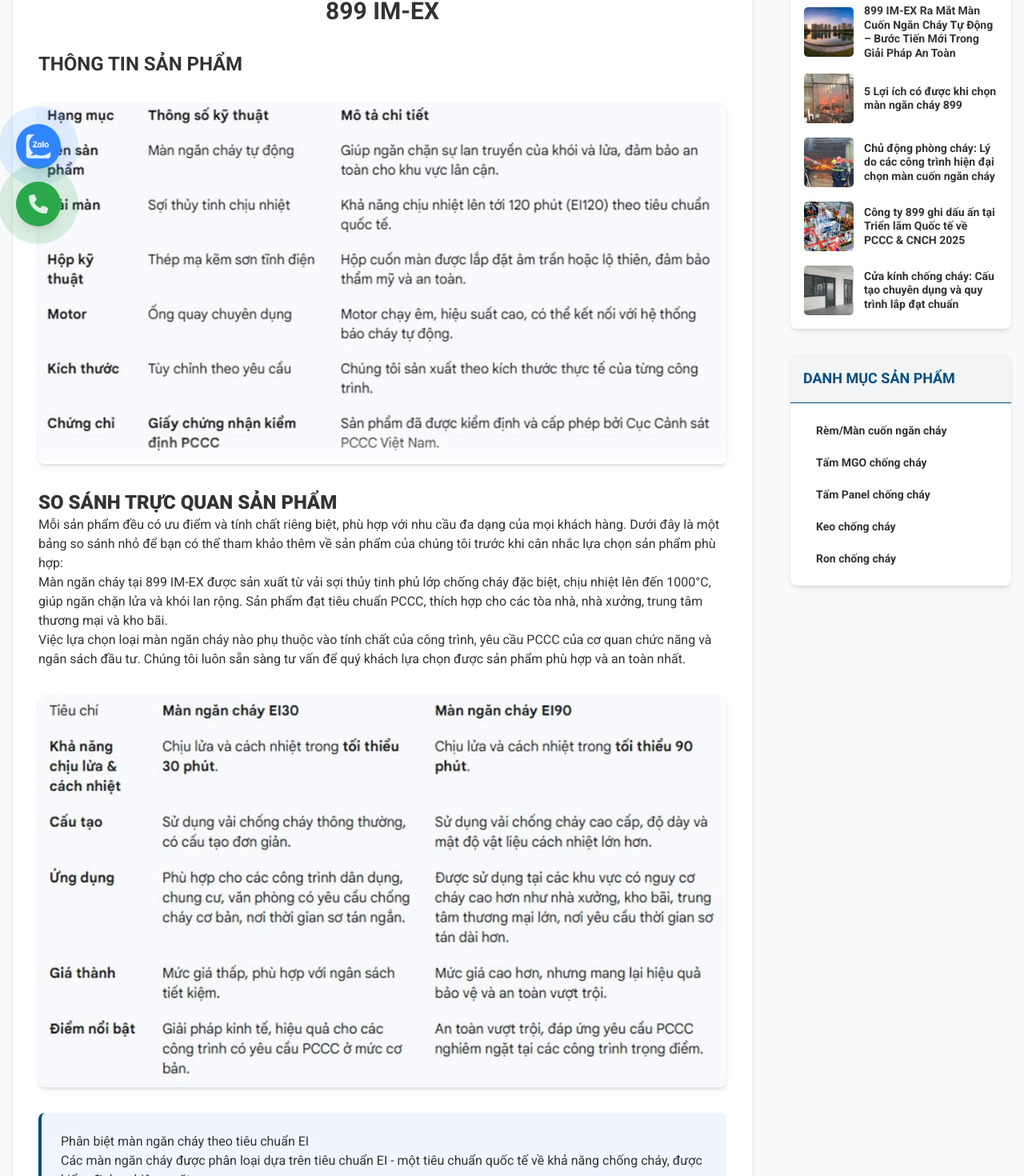
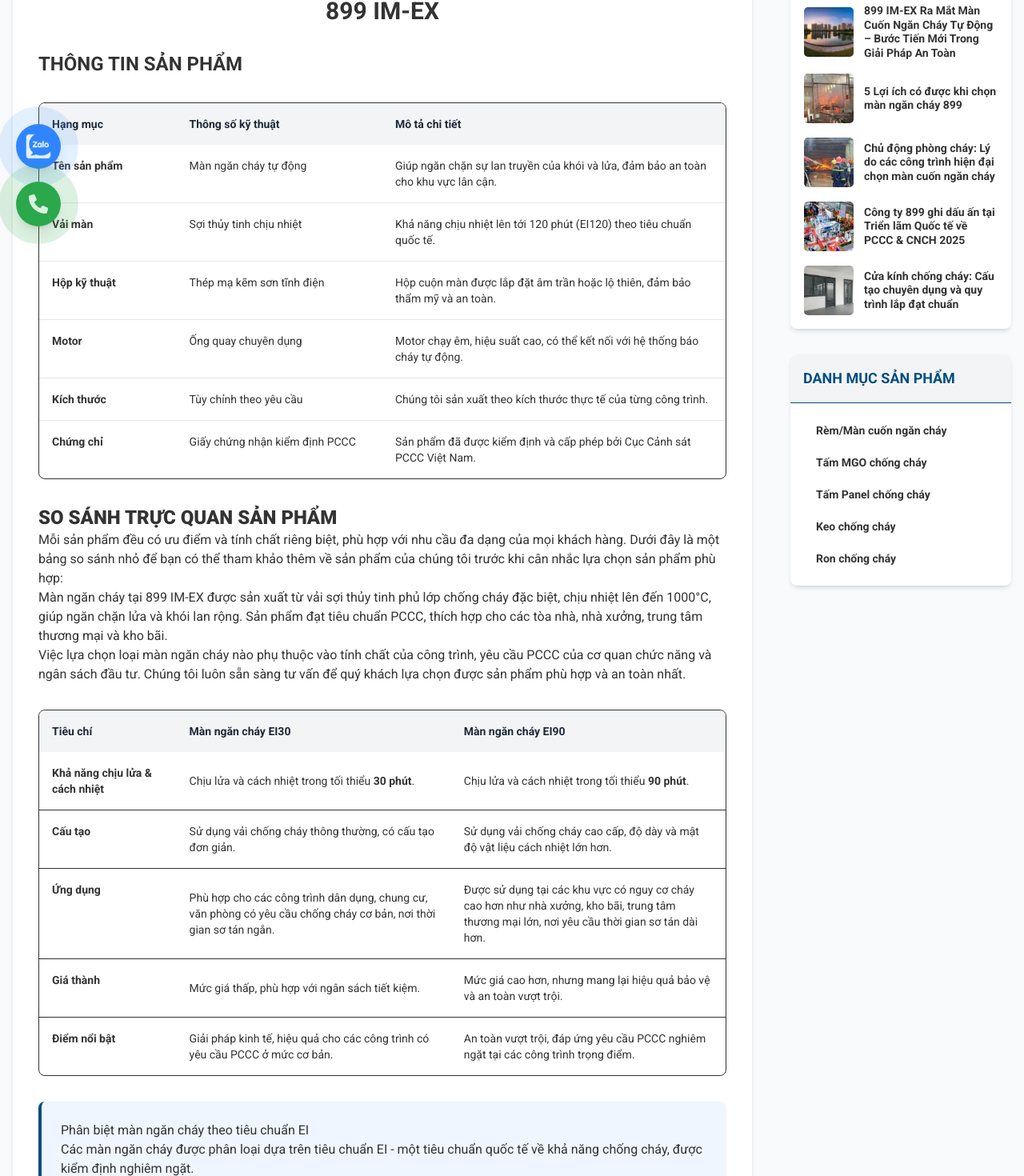
Before and after one commit to VuHoangPhuongz/xnk899-panel, a Next.js app: page /bao-gia in a window 1280 px wide. Shown: the part 497-1967 px from the top of the page at 80% size. Built offline with nearby package versions, Linux system fonts and the light colour scheme.

Commit message:
22/08/2025

```diff
--- a/app/bao-gia/page.tsx
+++ b/app/bao-gia/page.tsx
@@ -27,9 +27,72 @@
 
                 <h3 className="text-2xl font-bold mt-8">THÔNG TIN SẢN PHẨM</h3>
                 {/* Phần này trống theo yêu cầu, có thể bạn sẽ thêm nội dung sau */}
-                  <figure className="my-8">
-                    <Image src="/anh/baogia/thongtinsanpham.jpg" alt="So sánh trực quan các sản phẩm màn ngăn cháy" width={800} height={450} className="w-full rounded-lg shadow-md" />
-                </figure>
+                  <div className="overflow-x-auto border rounded-lg my-8 not-prose">
+      <table className="w-full text-sm">
+        <thead className="bg-gray-100 text-gray-800">
+          <tr>
+            <th className="p-4 font-bold text-left w-[20%]">Hạng mục</th>
+            <th className="p-4 font-bold text-left w-[30%]">Thông số kỹ thuật</th>
+            <th className="p-4 font-bold text-left w-[50%]">Mô tả chi tiết</th>
+          </tr>
+        </thead>
+        <tbody className="divide-y divide-gray-200">
+          {/* Row 1 */}
+          <tr className="hover:bg-gray-50">
+            <td className="p-4 font-semibold align-top">Tên sản phẩm</td>
+            <td className="p-4 align-top">Màn ngăn cháy tự động</td>
+            <td className="p-4 align-top">
+              Giúp ngăn chặn sự lan truyền của khói và lửa, đảm bảo an toàn cho khu
+              vực lân cận.
+            </td>
+          </tr>
+          {/* Row 2 */}
+          <tr className="hover:bg-gray-50">
+            <td className="p-4 font-semibold align-top">Vải màn</td>
+            <td className="p-4 align-top">Sợi thủy tinh chịu nhiệt</td>
+            <td className="p-4 align-top">
+              Khả năng chịu nhiệt lên tới 120 phút (EI120) theo tiêu chuẩn quốc
+              tế.
+            </td>
+          </tr>
+          {/* Row 3 */}
+          <tr className="hover:bg-gray-50">
+            <td className="p-4 font-semibold align-top">Hộp kỹ thuật</td>
+            <td className="p-4 align-top">Thép mạ kẽm sơn tĩnh điện</td>
+            <td className="p-4 align-top">
+              Hộp cuộn màn được lắp đặt âm trần hoặc lộ thiên, đảm bảo thẩm mỹ và
+              an toàn.
+            </td>
+          </tr>
+          {/* Row 4 */}
+          <tr className="hover:bg-gray-50">
+            <td className="p-4 font-semibold align-top">Motor</td>
+            <td className="p-4 align-top">Ống quay chuyên dụng</td>
+            <td className="p-4 align-top">
+              Motor chạy êm, hiệu suất cao, có thể kết nối với hệ thống báo cháy
+              tự động.
+            </td>
+          </tr>
+          {/* Row 5 */}
+          <tr className="hover:bg-gray-50">
+            <td className="p-4 font-semibold align-top">Kích thước</td>
+            <td className="p-4 align-top">Tùy chỉnh theo yêu cầu</td>
+            <td className="p-4 align-top">
+              Chúng tôi sản xuất theo kích thước thực tế của từng công trình.
+            </td>
+          </tr>
+          {/* Row 6 */}
+          <tr className="hover:bg-gray-50">
+            <td className="p-4 font-semibold align-top">Chứng chỉ</td>
+            <td className="p-4 align-top">Giấy chứng nhận kiểm định PCCC</td>
+            <td className="p-4 align-top">
+              Sản phẩm đã được kiểm định và cấp phép bởi Cục Cảnh sát PCCC Việt
+              Nam.
+            </td>
+          </tr>
+        </tbody>
+      </table>
+    </div>
                 <h3 className="text-2xl font-bold mt-8"><strong>SO SÁNH TRỰC QUAN SẢN PHẨM</strong></h3>
                 <p>Mỗi sản phẩm đều có ưu điểm và tính chất riêng biệt, phù hợp với nhu cầu đa dạng của mọi khách hàng. Dưới đây là một bảng so sánh nhỏ để bạn có thể tham khảo thêm về sản phẩm của chúng tôi trước khi cân nhắc lựa chọn sản phẩm phù hợp:</p>
 
@@ -39,9 +102,49 @@
                 <p>Màn ngăn cháy tại 899 IM-EX được sản xuất từ vải sợi thủy tinh phủ lớp chống cháy đặc biệt, chịu nhiệt lên đến 1000°C, giúp ngăn chặn lửa và khói lan rộng. Sản phẩm đạt tiêu chuẩn PCCC, thích hợp cho các tòa nhà, nhà xưởng, trung tâm thương mại và kho bãi.</p>
                 <p>Việc lựa chọn loại màn ngăn cháy nào phụ thuộc vào tính chất của công trình, yêu cầu PCCC của cơ quan chức năng và ngân sách đầu tư. Chúng tôi luôn sẵn sàng tư vấn để quý khách lựa chọn được sản phẩm phù hợp và an toàn nhất.</p>
 
-                  <figure className="my-8">
-                    <Image src="/anh/baogia/sosanhsanpham.jpg" alt="So sánh trực quan các sản phẩm màn ngăn cháy" width={800} height={450} className="w-full rounded-lg shadow-md" />
-                </figure>
+                  <div className="overflow-x-auto border rounded-lg my-8 not-prose">
+  <table className="w-full text-sm">
+    <thead className="bg-gray-100 text-gray-800">
+      <tr>
+        <th className="p-4 font-bold text-left w-1/5">Tiêu chí</th>
+        <th className="p-4 font-bold text-left w-2/5">Màn ngăn cháy EI30</th>
+        <th className="p-4 font-bold text-left w-2/5">Màn ngăn cháy EI90</th>
+      </tr>
+    </thead>
+    <tbody className="divide-y">
+      {/* Row 1: Khả năng chịu lửa & cách nhiệt */}
+      <tr className="hover:bg-gray-50">
+        <td className="p-4 font-semibold align-top">Khả năng chịu lửa & cách nhiệt</td>
+        <td className="p-4">Chịu lửa và cách nhiệt trong tối thiểu <strong>30 phút</strong>.</td>
+        <td className="p-4">Chịu lửa và cách nhiệt trong tối thiểu <strong>90 phút</strong>.</td>
+      </tr>
+      {/* Row 2: Cấu tạo */}
+      <tr className="hover:bg-gray-50">
+        <td className="p-4 font-semibold align-top">Cấu tạo</td>
+        <td className="p-4">Sử dụng vải chống cháy thông thường, có cấu tạo đơn giản.</td>
+        <td className="p-4">Sử dụng vải chống cháy cao cấp, độ dày và mật độ vật liệu cách nhiệt lớn hơn.</td>
+      </tr>
+      {/* Row 3: Ứng dụng */}
+      <tr className="hover:bg-gray-50">
+        <td className="p-4 font-semibold align-top">Ứng dụng</td>
+        <td className="p-4">Phù hợp cho các công trình dân dụng, chung cư, văn phòng có yêu cầu chống cháy cơ bản, nơi thời gian sơ tán ngắn.</td>
+        <td className="p-4">Được sử dụng tại các khu vực có nguy cơ cháy cao hơn như nhà xưởng, kho bãi, trung tâm thương mại lớn, nơi yêu cầu thời gian sơ tán dài hơn.</td>
+      </tr>
+      {/* Row 4: Giá thành */}
+      <tr className="hover:bg-gray-50">
+        <td className="p-4 font-semibold align-top">Giá thành</td>
+        <td className="p-4">Mức giá thấp, phù hợp với ngân sách tiết kiệm.</td>
+        <td className="p-4">Mức giá cao hơn, nhưng mang lại hiệu quả bảo vệ và an toàn vượt trội.</td>
+      </tr>
+      {/* Row 5: Điểm nổi bật */}
+      <tr className="hover:bg-gray-50">
+        <td className="p-4 font-semibold align-top">Điểm nổi bật</td>
+        <td className="p-4">Giải pháp kinh tế, hiệu quả cho các công trình có yêu cầu PCCC ở mức cơ bản.</td>
+        <td className="p-4">An toàn vượt trội, đáp ứng yêu cầu PCCC nghiêm ngặt tại các công trình trọng điểm.</td>
+      </tr>
+    </tbody>
+  </table>
+</div>
 
                 <div className="bg-blue-50 p-6 rounded-lg my-8 border-l-4 border-blue-primary">
                     <h3 className="mt-0">Phân biệt màn ngăn cháy theo tiêu chuẩn EI</h3>
--- a/app/gioi-thieu/ho-so-nang-luc/page.tsx
+++ b/app/gioi-thieu/ho-so-nang-luc/page.tsx
@@ -17,7 +17,7 @@
         <p><strong>Điện thoại:</strong> 0987 822 311 - 0987811 158 - 0989 253 992</p>
         <p><strong>Email:</strong> xnk899@gmail.com</p>
         <p><strong>Website:</strong> https://xnk899.com/</p>
-        <p><strong>Đại diện:</strong> Ông Nguyễn Văn Khánh - Chức vụ: Giám Đốc</p>
+        <p><strong>Đại diện:</strong> Ông  Hoàng Quốc Chiến - Chức vụ: Tổng Giám Đốc</p>
       </div>
       <h3 className="text-2xl font-bold text-gray-800 mt-10 mb-4">Lĩnh vực hoạt động</h3>
       <ul className="list-disc list-inside text-gray-600 space-y-2">
```
